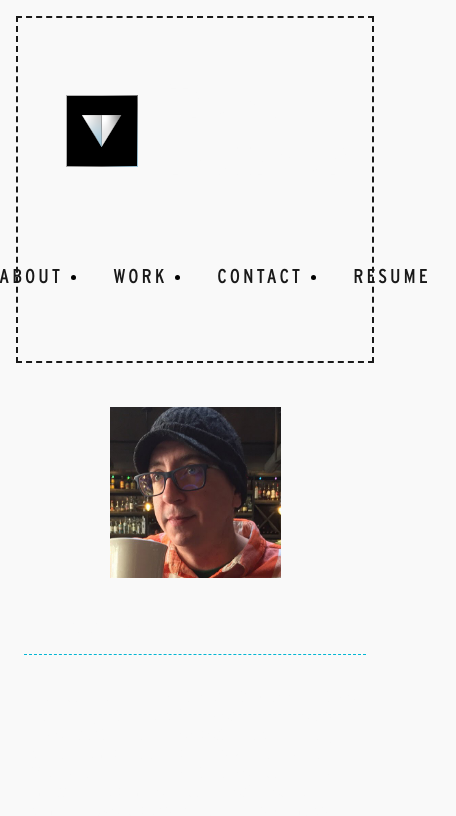
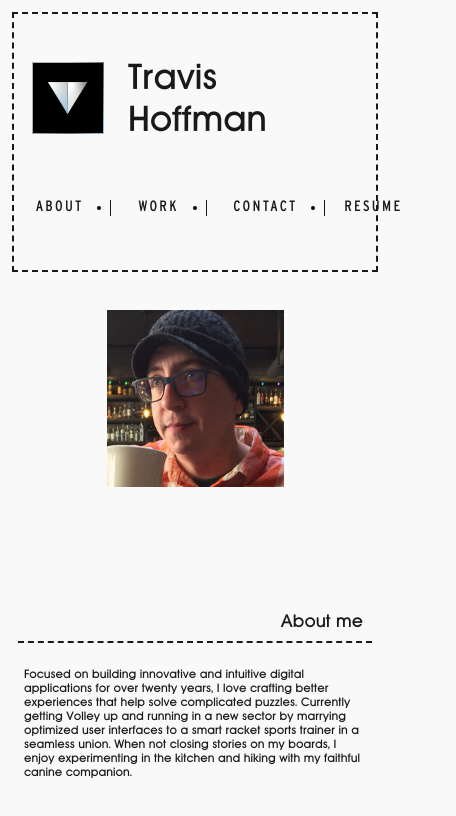
Before and after one commit to vulpesviator/20-react-portfolio, a React (Create React App) app: page / in a window 390 px wide. Shown: the top 816 px of the page, 456 px wide, since content can reach past the window. Built offline with nearby package versions, Linux system fonts and the light colour scheme.

Commit message:
Build test

```diff
--- a/src/App.css
+++ b/src/App.css
@@ -229,5 +229,182 @@ transition: .5s;
       background-repeat: repeat;
   }
 
+  header {
+      flex-direction: column;
+      padding: 1.5em;
+      border: 2px dashed var(--black);
+  }
 
+  header .logo svg {
+      filter: invert(0);
+  }
+
+  h1 {
+      color: var(--black);
+  }
+
+  h3 {
+      color: var(--black);
+      border-bottom: 2px dashed var(--black);
+  }
+
+  main {
+      width: 100%;
+      flex-direction: column;
+  }
+
+  nav {
+      display: flex;
+      flex: 1 0 100%;
+      margin: 2em;
+
+  }
+
+  nav ul {
+      min-width: 2em;
+  }
+
+  nav li a {
+      color: var(--black);
+      padding: 1.25em;
+  }
+
+  aside {
+      order: 2;
+  }
+
+  header .logo {
+      width: 100%;
+      align-items: center;
+      justify-content: center;
+  }
+
+  #contact-info ul {
+      display: flex;
+      flex-direction: row;
+      justify-content: space-between;
+      margin-top: 2em;
+  }
+
+  #contact-info li div {
+      border: 2px dashed var(--orange);
+  }
+
+  #contact-info a {
+      width: 100%;
+      color: var(--orange);
+  }
+
+  #contact-info a svg {
+      fill: var(--orange);
+      -webkit-clip-path: polygon(0 0, 100% 0, 100% 100%, 0 100%);
+    clip-path: polygon(0 0, 100% 0, 100% 100%, 0 100%);
+  }
+
+  .icon {
+      width: 3em;
+      max-width: 400px;
+      max-height: 400px;
+      margin-right: .6em;
+  }
+
+  .project {
+      flex: 2 1 100%;
+  }
+
+  .description {
+      right: 18px;
+      bottom: 6px;
+      padding: 24px;
+      background: var(--white);
+  }
+
+  .description h2 {
+      color: var(--black);
+
+  }
+
+  .description p {
+      color: var(--black);
+  }
+
+  .avatar img {
+      -webkit-clip-path: polygon(0 0, 100% 0, 100% 100%, 0 100%);
+    clip-path: polygon(0 0, 100% 0, 100% 100%, 0 100%);
+  }
+
+  .bio p {
+      color: var(--black);
+      font-size: 1em;
+      font-weight: bold;
+  }
 }
+
+@media screen and (max-width: 576px) {
+  * {
+      font-size: 12px;
+  }
+
+  header {
+      flex-direction: column;
+  }
+
+  header .logo svg {
+      max-width: 120px;
+      max-height: 120px;
+  }
+
+  h3 {
+      text-align: right;
+  }
+
+  nav ul {
+      flex-direction: row;
+      justify-content: space-between;
+      align-items: center;
+  }
+
+  nav ul a {
+      padding: .25em;
+      letter-spacing: .1em;
+  }
+
+  nav li:not(:last-child) {
+      border-right: 1px solid var(--black);
+      padding: 0 8px;
+  }
+
+  main {
+      flex-direction: column;
+  }
+
+  aside {
+      order: 2;
+  }
+
+  #contact-info ul {
+      flex-direction: column;
+  }
+
+  #about-me {
+      position: relative;
+      flex-direction: column;
+  }
+
+  #project {
+      width: 100%;
+      flex: 2 1 100%;
+  }
+
+  .avatar img {
+      position: absolute;
+      top: 1em;
+      left: 0;
+      margin: 0 0 0 1em;
+      max-width: 180px;
+  }
+
+  .bio {
+      margin-top: 8em;
+  }
+}
```
